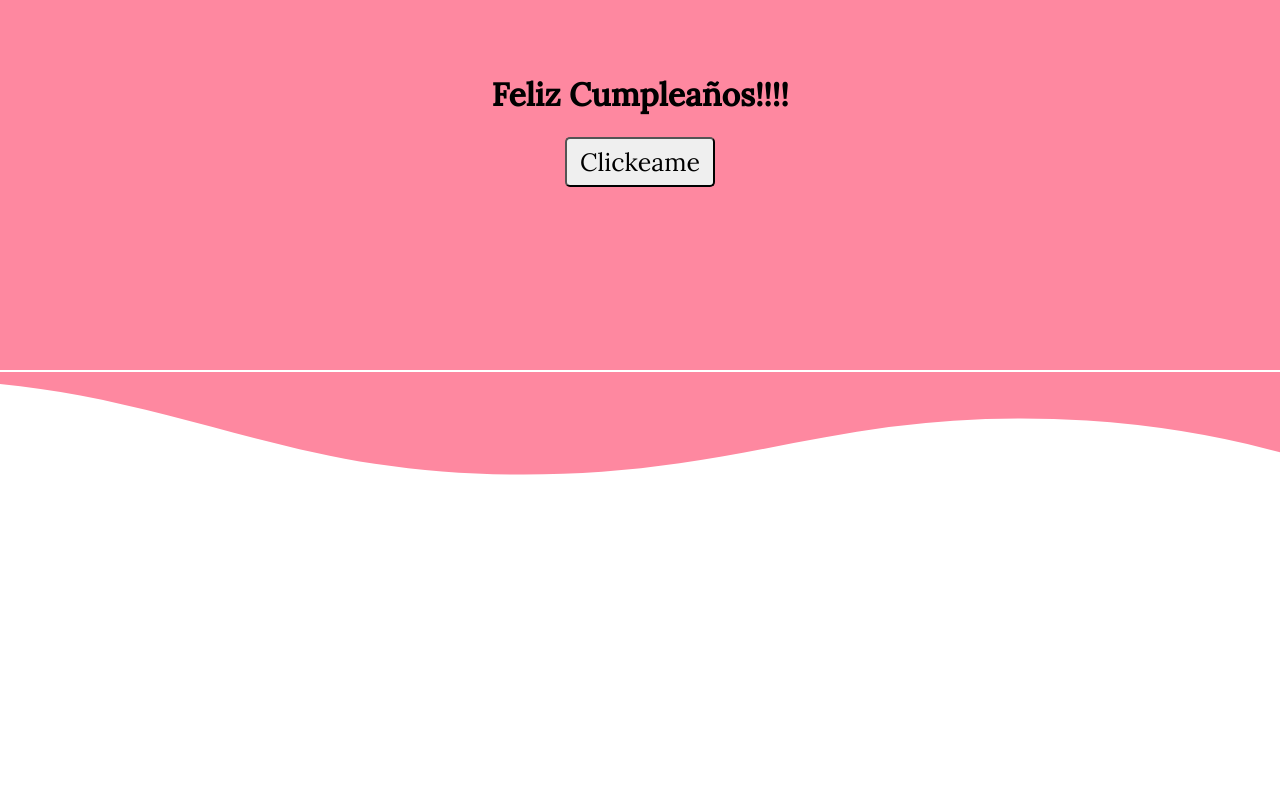
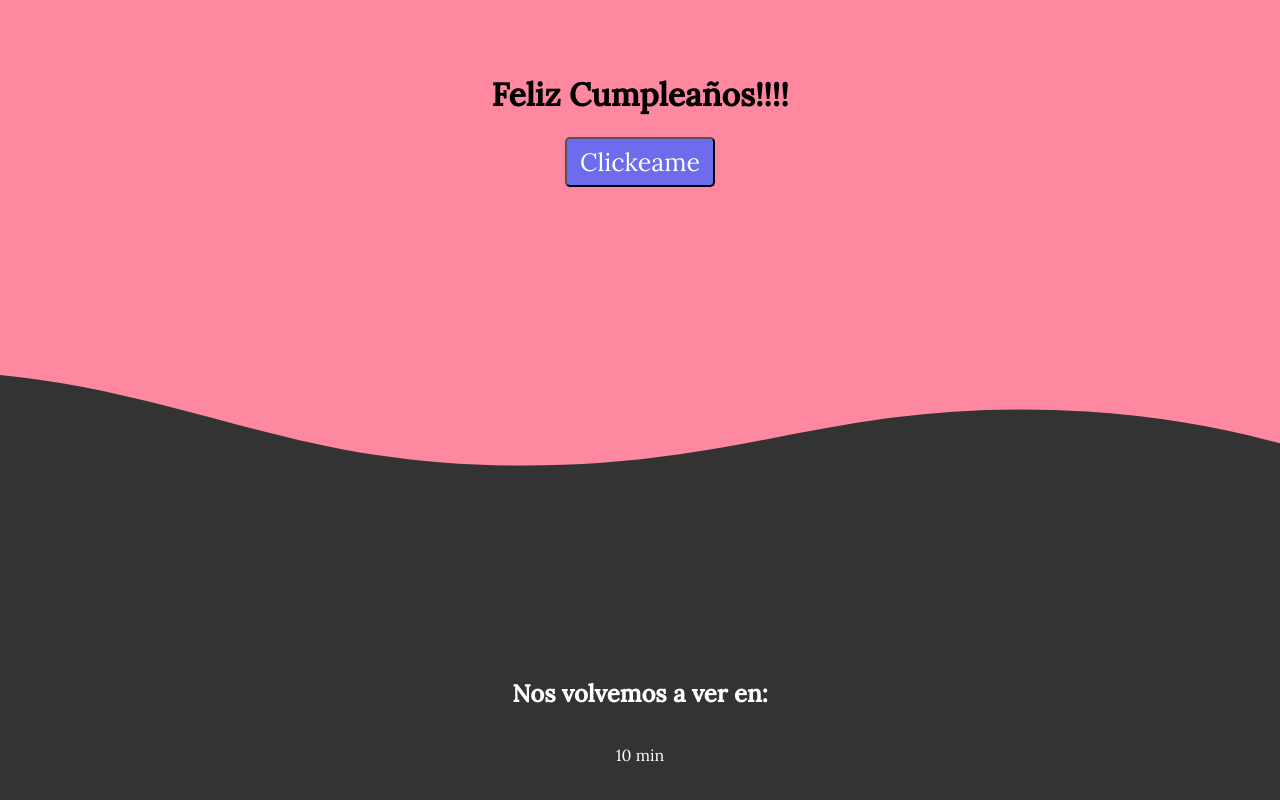
Before and after one commit to gnahc2305/babig, a React (Create React App) app: page / in a window 1280 px wide. Shown: the part 218-1018 px from the top of the page. Before the commit the page ends 800 px from the top, so only its background shows below. Built offline with nearby package versions, Linux system fonts and the light colour scheme; a web font is replaced by a local one.

Commit message:
add timer section

```diff
--- a/package.json
+++ b/package.json
@@ -10,6 +10,7 @@
     "react-dom": "^18.2.0",
     "react-router-dom": "^6.4.3",
     "react-scripts": "5.0.1",
+    "react-scroll-motion": "^0.3.0",
     "web-vitals": "^2.1.4"
   },
   "scripts": {
--- a/src/components/Home.js
+++ b/src/components/Home.js
@@ -1,28 +1,12 @@
 import React from "react";
+import Welcome from "./Welcome";
+import Timer from "./Timer";
 
 function Home() {
   return (
     <div>
-      <div className="container">
-        <h1>Feliz Cumpleaños!!!!</h1>
-        <button type="button">Clickeame</button>
-
-        <div class="custom-shape-divider-top-1668461604">
-          <svg
-            data-name="Layer 1"
-            xmlns="http://www.w3.org/2000/svg"
-            viewBox="0 0 1200 120"
-            preserveAspectRatio="none"
-          >
-            <path
-              d="M985.66,92.83C906.67,72,823.78,31,743.84,14.19c-82.26-17.34-168.06-16.33-250.45.39-57.84,11.73-114,31.07-172,41.86A600.21,600.21,0,0,1,0,27.35V120H1200V95.8C1132.19,118.92,1055.71,111.31,985.66,92.83Z"
-              class="shape-fill"
-            ></path>
-          </svg>
-        </div>
-
-
-      </div>
+        <Welcome />
+        <Timer />
     </div>
   );
 }
--- /dev/null
+++ b/src/components/Timer.js
@@ -0,0 +1,12 @@
+import React from 'react'
+
+function Timer() {
+  return (
+    <div className='timer'>
+        <h2>Nos volvemos a ver en: </h2>
+        <p>10 min</p>
+    </div>
+  )
+}
+
+export default Timer
--- /dev/null
+++ b/src/components/Welcome.js
@@ -0,0 +1,26 @@
+import React from 'react'
+
+function Welcome() {
+  return (
+    <div className="container">
+    <h1>Feliz Cumpleaños!!!!</h1>
+    <button type="button">Clickeame</button>
+
+    <div class="custom-shape-divider-top-1668461604">
+      <svg
+        data-name="Layer 1"
+        xmlns="http://www.w3.org/2000/svg"
+        viewBox="0 0 1200 120"
+        preserveAspectRatio="none"
+      >
+        <path
+          d="M985.66,92.83C906.67,72,823.78,31,743.84,14.19c-82.26-17.34-168.06-16.33-250.45.39-57.84,11.73-114,31.07-172,41.86A600.21,600.21,0,0,1,0,27.35V120H1200V95.8C1132.19,118.92,1055.71,111.31,985.66,92.83Z"
+          class="shape-fill"
+        ></path>
+      </svg>
+    </div>
+  </div>
+  )
+}
+
+export default Welcome
--- a/src/style.css
+++ b/src/style.css
@@ -43,11 +43,15 @@ body {
     width: 150px;
     font-size: 25px;
     border-radius: 5px;
+    cursor: pointer;
+    background-color: rgb(108, 108, 236);
+    font-weight: 100;
+    color: white;
 }
 
 .custom-shape-divider-top-1668461604 {
     position: absolute;
-    top: 590px;
+    top: 581px;
     left: 0;
     width: 100%;
     overflow: hidden;
@@ -65,3 +69,15 @@ body {
 .custom-shape-divider-top-1668461604 .shape-fill {
     fill: #FE88A0;
 }
+
+.timer {
+    height: 700px;
+    width: 100%;
+    background-color: #333333;
+    display: flex;
+    flex-direction: column;
+    justify-content: center;
+    align-items: center;
+    color: white;
+    /* font-size: 50px; */
+}
```
Also changed, not shown: 1 other file (tests, documents, lock files or other folders).
